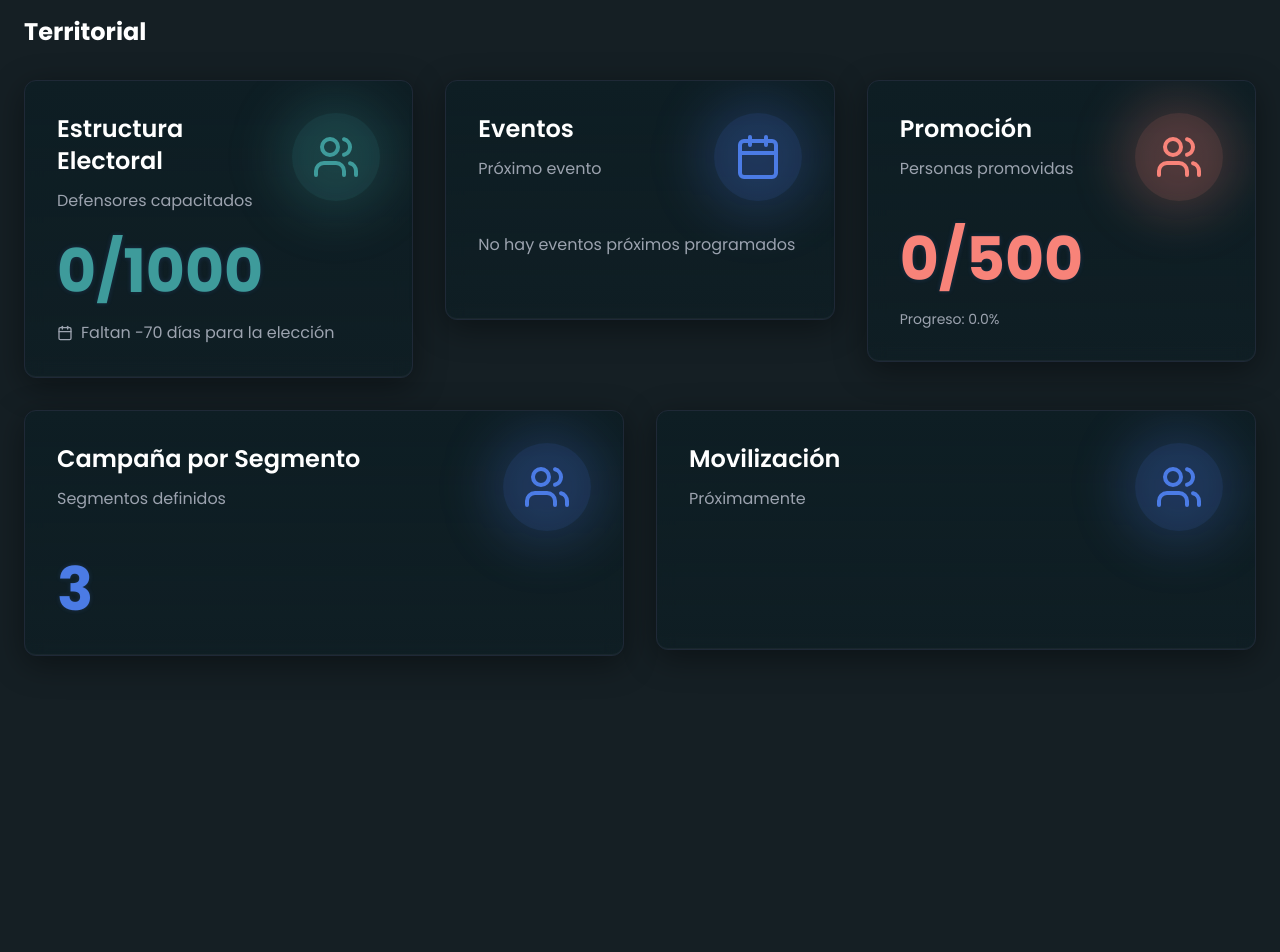
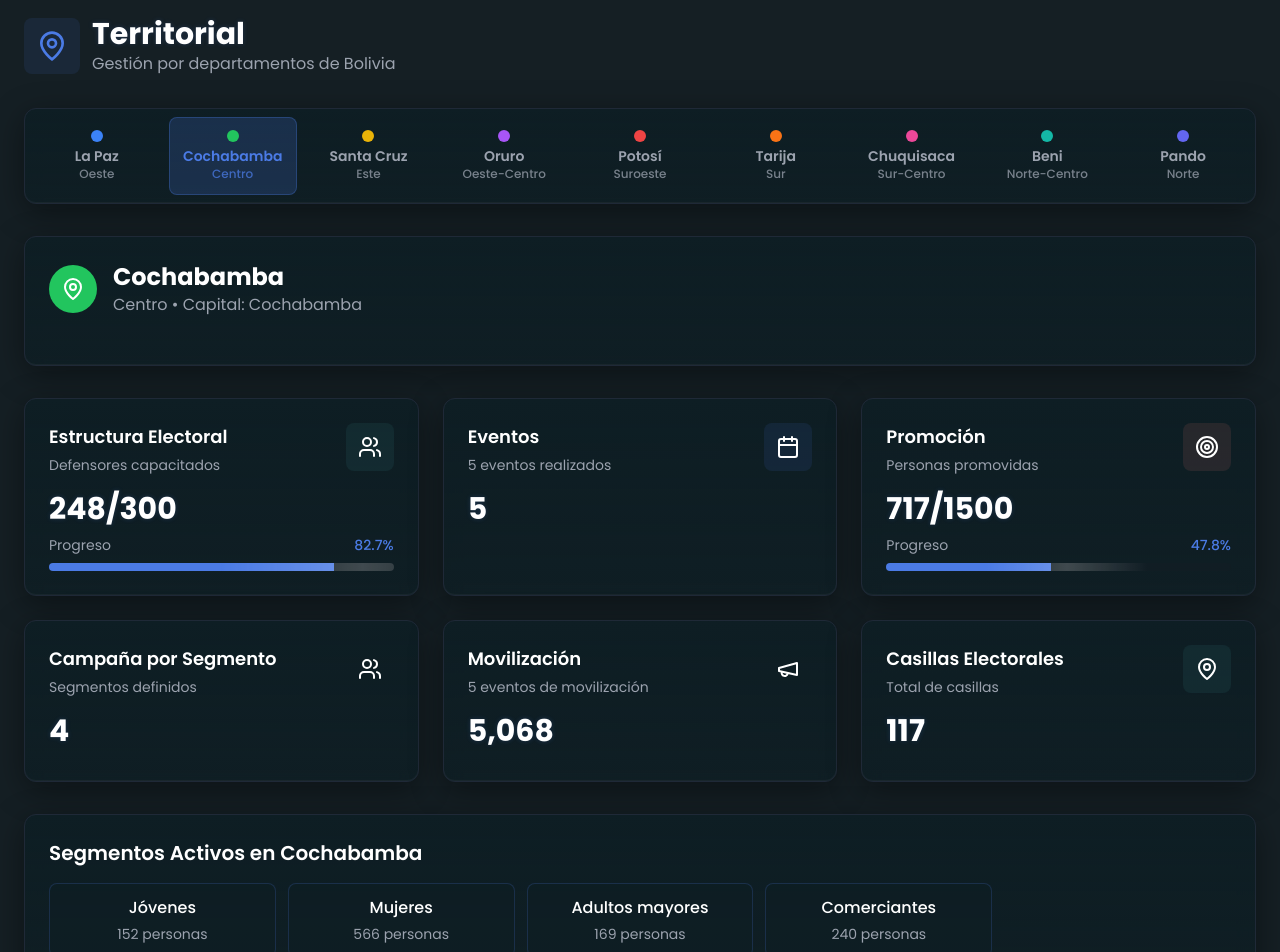
Before and after one commit to Ricardominom/aletheia, a React (Vite) app: page /territorial in a window 1280 px wide. Shown: the part 80-1032 px from the top of the page. Before the commit the page ends 800 px from the top, so only its background shows below. Built offline with nearby package versions, Linux system fonts and the light colour scheme.

Commit message:
Reorganizar sección territorial por departamentos de Bolivia

```diff
--- a/src/pages/TerritorialPage.tsx
+++ b/src/pages/TerritorialPage.tsx
@@ -1,35 +1,262 @@
-import React from 'react';
-import ElectoralStructureCard from '../components/territorial/ElectoralStructureCard';
-import EventsCard from '../components/territorial/EventsCard';
-import PromotionCard from '../components/territorial/PromotionCard';
-import SegmentCampaignCard from '../components/territorial/SegmentCampaignCard';
-import MobilizationCard from '../components/territorial/MobilizationCard';
+import React, { useState } from 'react';
+import { MapPin, Users, Calendar, Target, Megaphone } from 'lucide-react';
+
+// Departamentos de Bolivia con información adicional
+const DEPARTAMENTOS = [
+  { id: 'la-paz', name: 'La Paz', region: 'Oeste', capital: 'La Paz', color: 'bg-blue-500' },
+  { id: 'cochabamba', name: 'Cochabamba', region: 'Centro', capital: 'Cochabamba', color: 'bg-green-500' },
+  { id: 'santa-cruz', name: 'Santa Cruz', region: 'Este', capital: 'Santa Cruz', color: 'bg-yellow-500' },
+  { id: 'oruro', name: 'Oruro', region: 'Oeste-Centro', capital: 'Oruro', color: 'bg-purple-500' },
+  { id: 'potosi', name: 'Potosí', region: 'Suroeste', capital: 'Potosí', color: 'bg-red-500' },
+  { id: 'tarija', name: 'Tarija', region: 'Sur', capital: 'Tarija', color: 'bg-orange-500' },
+  { id: 'chuquisaca', name: 'Chuquisaca', region: 'Sur-Centro', capital: 'Sucre', color: 'bg-pink-500' },
+  { id: 'beni', name: 'Beni', region: 'Norte-Centro', capital: 'Trinidad', color: 'bg-teal-500' },
+  { id: 'pando', name: 'Pando', region: 'Norte', capital: 'Cobija', color: 'bg-indigo-500' },
+];
+
+// Datos mock por departamento
+const getDepartmentData = (departmentId: string) => ({
+  estructuraElectoral: {
+    defensores: Math.floor(Math.random() * 200) + 50,
+    metaDefensores: 300,
+    casillas: Math.floor(Math.random() * 500) + 100,
+  },
+  eventos: {
+    proximos: Math.floor(Math.random() * 5) + 1,
+    realizados: Math.floor(Math.random() * 10) + 5,
+  },
+  promocion: {
+    promovidos: Math.floor(Math.random() * 1000) + 200,
+    meta: 1500,
+  },
+  segmentos: [
+    'Jóvenes',
+    'Mujeres',
+    'Adultos mayores',
+    'Comerciantes',
+    'Estudiantes',
+  ].slice(0, Math.floor(Math.random() * 3) + 2),
+  movilizacion: {
+    eventos: Math.floor(Math.random() * 8) + 2,
+    participantes: Math.floor(Math.random() * 5000) + 1000,
+  },
+});
+
+interface MetricCardProps {
+  title: string;
+  value: string | number;
+  subtitle: string;
+  icon: React.ReactNode;
+  color: string;
+  progress?: number;
+}
+
+function MetricCard({ title, value, subtitle, icon, color, progress }: MetricCardProps) {
+  return (
+    <div className="glassmorphic-container p-6 hover:border-primary/40 transition-all duration-300 group">
+      <div className="flex items-start justify-between mb-4">
+        <div>
+          <h3 className="text-lg font-semibold text-white mb-1">{title}</h3>
+          <p className="text-gray-400 text-sm">{subtitle}</p>
+        </div>
+        <div className={`p-3 rounded-lg ${color}/10 group-hover:${color}/20 transition-colors duration-300`}>
+          <div className={`text-${color.split('-')[1]}-400`}>
+            {icon}
+          </div>
+        </div>
+      </div>
+
+      <div className="text-3xl font-bold text-white mb-2 text-neon">
+        {value}
+      </div>
+
+      {progress !== undefined && (
+        <div className="space-y-2">
+          <div className="flex justify-between text-sm">
+            <span className="text-gray-400">Progreso</span>
+            <span className="text-primary font-medium">{progress.toFixed(1)}%</span>
+          </div>
+          <div className="h-2 bg-background/50 rounded-lg overflow-hidden">
+            <div
+              className="h-full bg-primary transition-all duration-300 relative"
+              style={{ width: `${progress}%` }}
+            >
+              <div className="absolute inset-0 bg-gradient-to-r from-transparent via-white/20 to-transparent animate-shimmer"></div>
+            </div>
+          </div>
+        </div>
+      )}
+    </div>
+  );
+}
 
 export default function TerritorialPage() {
+  const [selectedDepartment, setSelectedDepartment] = useState('cochabamba');
+
+  const currentDepartment = DEPARTAMENTOS.find(d => d.id === selectedDepartment);
+  const departmentData = getDepartmentData(selectedDepartment);
+
   return (
     <div className="min-h-screen bg-background pt-24 px-6">
       <div className="max-w-7xl mx-auto space-y-8">
-        <h1 className="text-2xl font-bold text-white mb-8">Territorial</h1>
+        {/* Header */}
+        <div className="flex items-center gap-3 mb-8">
+          <div className="bg-primary/10 p-3 rounded-lg">
+            <MapPin className="w-8 h-8 text-primary" />
+          </div>
+          <div>
+            <h1 className="text-3xl font-bold text-white text-neon">Territorial</h1>
+            <p className="text-gray-400">Gestión por departamentos de Bolivia</p>
+          </div>
+        </div>
 
-        {/* Grid layout for cards */}
-        <div className="grid grid-cols-12 gap-8">
-          {/* First row - larger cards */}
-          <div className="col-span-12 md:col-span-6 lg:col-span-4">
-            <ElectoralStructureCard />
+        {/* Tabs de Departamentos */}
+        <div className="glassmorphic-container p-2">
+          <div className="grid grid-cols-3 md:grid-cols-5 lg:grid-cols-9 gap-2">
+            {DEPARTAMENTOS.map((dept) => (
+              <button
+                key={dept.id}
+                onClick={() => setSelectedDepartment(dept.id)}
+                className={`p-3 rounded-lg text-sm font-medium transition-all duration-300 ${
+                  selectedDepartment === dept.id
+                    ? 'bg-primary/20 text-primary border border-primary/30'
+                    : 'text-gray-400 hover:text-gray-200 hover:bg-primary/10'
+                }`}
+              >
+                <div className="text-center">
+                  <div className={`w-3 h-3 rounded-full ${dept.color} mx-auto mb-1`}></div>
+                  <div className="font-semibold">{dept.name}</div>
+                  <div className="text-xs opacity-75">{dept.region}</div>
+                </div>
+              </button>
+            ))}
           </div>
-          <div className="col-span-12 md:col-span-6 lg:col-span-4">
-            <EventsCard />
+        </div>
+
+        {/* Información del Departamento Seleccionado */}
+        {currentDepartment && (
+          <div className="glassmorphic-container p-6">
+            <div className="flex items-center gap-4 mb-6">
+              <div className={`w-12 h-12 rounded-full ${currentDepartment.color} flex items-center justify-center`}>
+                <MapPin className="w-6 h-6 text-white" />
+              </div>
+              <div>
+                <h2 className="text-2xl font-bold text-white">{currentDepartment.name}</h2>
+                <p className="text-gray-400">
+                  {currentDepartment.region} • Capital: {currentDepartment.capital}
+                </p>
+              </div>
+            </div>
           </div>
-          <div className="col-span-12 md:col-span-6 lg:col-span-4">
-            <PromotionCard />
+        )}
+
+        {/* Métricas del Departamento */}
+        <div className="grid grid-cols-1 md:grid-cols-2 lg:grid-cols-3 gap-6">
+          {/* Estructura Electoral */}
+          <MetricCard
+            title="Estructura Electoral"
+            value={`${departmentData.estructuraElectoral.defensores}/${departmentData.estructuraElectoral.metaDefensores}`}
+            subtitle="Defensores capacitados"
+            icon={<Users className="w-6 h-6" />}
+            color="bg-accent-teal"
+            progress={(departmentData.estructuraElectoral.defensores / departmentData.estructuraElectoral.metaDefensores) * 100}
+          />
+
+          {/* Eventos */}
+          <MetricCard
+            title="Eventos"
+            value={departmentData.eventos.proximos}
+            subtitle={`${departmentData.eventos.realizados} eventos realizados`}
+            icon={<Calendar className="w-6 h-6" />}
+            color="bg-primary"
+          />
+
+          {/* Promoción */}
+          <MetricCard
+            title="Promoción"
+            value={`${departmentData.promocion.promovidos}/${departmentData.promocion.meta}`}
+            subtitle="Personas promovidas"
+            icon={<Target className="w-6 h-6" />}
+            color="bg-accent-pink"
+            progress={(departmentData.promocion.promovidos / departmentData.promocion.meta) * 100}
+          />
+
+          {/* Campaña por Segmento */}
+          <MetricCard
+            title="Campaña por Segmento"
+            value={departmentData.segmentos.length}
+            subtitle="Segmentos definidos"
+            icon={<Users className="w-6 h-6" />}
+            color="bg-secondary"
+          />
+
+          {/* Movilización */}
+          <MetricCard
+            title="Movilización"
+            value={departmentData.movilizacion.participantes.toLocaleString()}
+            subtitle={`${departmentData.movilizacion.eventos} eventos de movilización`}
+            icon={<Megaphone className="w-6 h-6" />}
+            color="bg-tertiary"
+          />
+
+          {/* Casillas Electorales */}
+          <MetricCard
+            title="Casillas Electorales"
+            value={departmentData.estructuraElectoral.casillas}
+            subtitle="Total de casillas"
+            icon={<MapPin className="w-6 h-6" />}
+            color="bg-accent-teal"
+          />
+        </div>
+
+        {/* Detalles por Segmentos */}
+        <div className="glassmorphic-container p-6">
+          <h3 className="text-xl font-semibold text-white mb-4">
+            Segmentos Activos en {currentDepartment?.name}
+          </h3>
+          <div className="grid grid-cols-2 md:grid-cols-3 lg:grid-cols-5 gap-3">
+            {departmentData.segmentos.map((segmento, index) => (
+              <div
+                key={index}
+                className="bg-card/50 border border-primary/20 rounded-lg p-3 text-center hover:border-primary/40 transition-all duration-300"
+              >
+                <div className="text-white font-medium">{segmento}</div>
+                <div className="text-sm text-gray-400 mt-1">
+                  {Math.floor(Math.random() * 500) + 100} personas
+                </div>
+              </div>
+            ))}
           </div>
+        </div>
 
-          {/* Second row - smaller cards */}
-          <div className="col-span-12 md:col-span-6">
-            <SegmentCampaignCard />
-          </div>
-          <div className="col-span-12 md:col-span-6">
-            <MobilizationCard />
+        {/* Resumen Nacional */}
+        <div className="glassmorphic-container p-6">
+          <h3 className="text-xl font-semibold text-white mb-4">Resumen Nacional</h3>
+          <div className="grid grid-cols-2 md:grid-cols-4 gap-4">
+            <div className="text-center">
+              <div className="text-2xl font-bold text-accent-teal mb-1">
+                {DEPARTAMENTOS.reduce((acc, dept) => acc + getDepartmentData(dept.id).estructuraElectoral.defensores, 0).toLocaleString()}
+              </div>
+              <div className="text-sm text-gray-400">Total Defensores</div>
+            </div>
+            <div className="text-center">
+              <div className="text-2xl font-bold text-primary mb-1">
+                {DEPARTAMENTOS.reduce((acc, dept) => acc + getDepartmentData(dept.id).eventos.realizados, 0)}
+              </div>
+              <div className="text-sm text-gray-400">Eventos Realizados</div>
+            </div>
+            <div className="text-center">
+              <div className="text-2xl font-bold text-accent-pink mb-1">
+                {DEPARTAMENTOS.reduce((acc, dept) => acc + getDepartmentData(dept.id).promocion.promovidos, 0).toLocaleString()}
+              </div>
+              <div className="text-sm text-gray-400">Personas Promovidas</div>
+            </div>
+            <div className="text-center">
+              <div className="text-2xl font-bold text-tertiary mb-1">
+                {DEPARTAMENTOS.reduce((acc, dept) => acc + getDepartmentData(dept.id).movilizacion.participantes, 0).toLocaleString()}
+              </div>
+              <div className="text-sm text-gray-400">Participantes Movilizados</div>
+            </div>
           </div>
         </div>
       </div>
```
